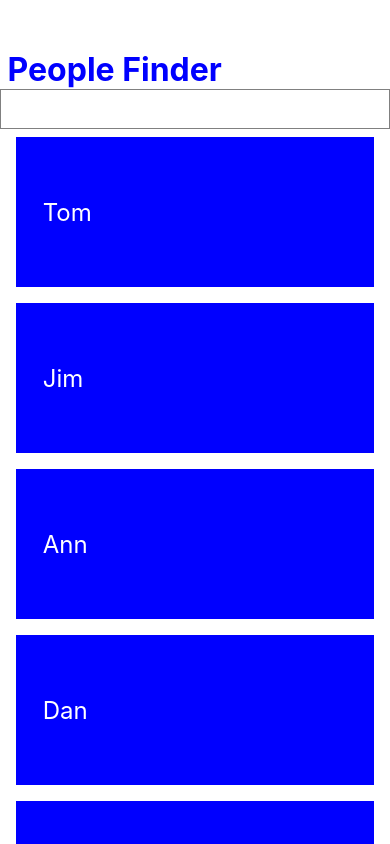
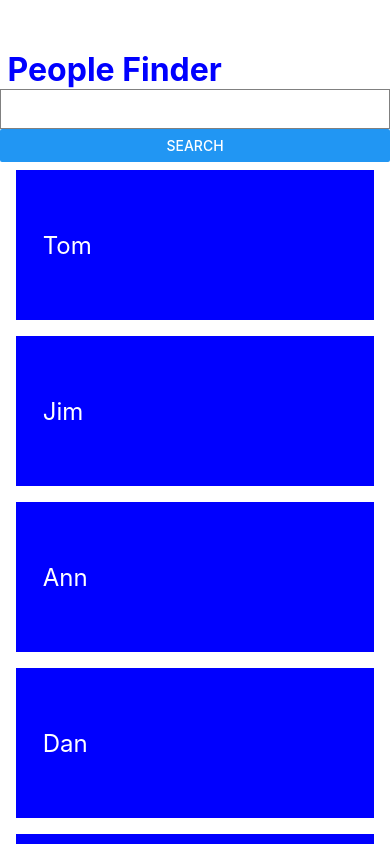
Before and after one commit to tuxrace/react-native-swapi-people, a React Native app: screen / in a window 390 px wide. Shown: the top 844 px of the page. Built offline with nearby package versions, Linux system fonts and the light colour scheme; what react-native would draw is missing.

Commit message:
Add search button

```diff
--- a/src/Main/Main.tsx
+++ b/src/Main/Main.tsx
@@ -1,5 +1,5 @@
 import React, {memo, Fragment} from 'react';
-import {StyleSheet, View, Text, VirtualizedList, TextInput} from 'react-native';
+import {StyleSheet, View, Text, VirtualizedList, TextInput, Button} from 'react-native';
 
 const styles = StyleSheet.create({
   container: {
@@ -93,6 +93,7 @@ const Main = () => {
             onChangeText={() => {}}
             value={''}
           />
+          <Button title="Search" onPress={() => {}} />
         </View>
         <View>
           <VirtualizedList
```
